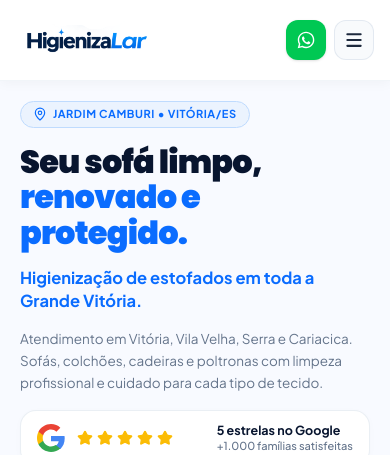
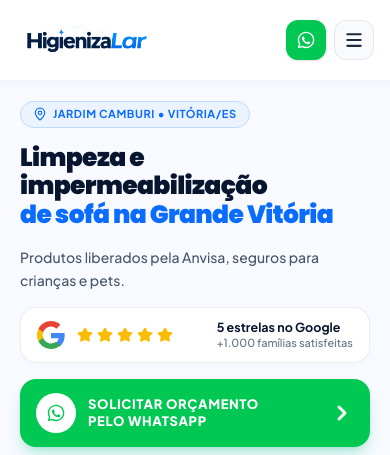
Before and after one commit to Eduardacardosopesado-wq/Higieniza-Lar-2, a React (Vite) app: page / in a window 390 px wide. Shown: the top 455 px of the page. Built offline with nearby package versions, Linux system fonts and the light colour scheme.

Commit message:
feat(hero): update title and subtitle copy
Refine the hero section messaging to focus on service offering and safety, and improve responsiveness of the headline typography.

```diff
--- a/src/components/Hero.tsx
+++ b/src/components/Hero.tsx
@@ -127,19 +127,14 @@
         </div>
 
         {/* 2. Título (H1) */}
-        <h1 className="text-[32px] font-black tracking-tight leading-[1.12] font-['Poppins',sans-serif] text-left">
-          <span className="text-[#08152F] block">Seu sofá limpo,</span>
-          <span className="text-[#0A6CFF] block">renovado e protegido.</span>
+        <h1 className="text-[25px] xs:text-[28px] sm:text-[32px] font-black tracking-tight leading-[1.15] font-['Poppins',sans-serif] text-left">
+          <span className="text-[#08152F] block">Limpeza e impermeabilização</span>
+          <span className="text-[#0A6CFF] block">de sofá na Grande Vitória</span>
         </h1>
 
-        {/* 3. Subtítulo em Destaque Azul */}
-        <p className="text-[#0A6CFF] font-bold text-[16.5px] leading-snug text-left">
-          Higienização de estofados em toda a Grande Vitória.
-        </p>
-
-        {/* 4. Descrição / Texto de Apoio */}
-        <p className="text-[#64748B] text-[13.5px] leading-relaxed text-left font-normal">
-          Atendimento em Vitória, Vila Velha, Serra e Cariacica. Sofás, colchões, cadeiras e poltronas com limpeza profissional e cuidado para cada tipo de tecido.
+        {/* 3. Subtítulo */}
+        <p className="text-[14px] xs:text-[15px] sm:text-[16px] text-[#475569] font-medium leading-relaxed text-left">
+          Produtos liberados pela Anvisa, seguros para crianças e pets.
         </p>
 
 
@@ -248,14 +243,14 @@
             </div>
 
             {/* 2. Título Principal em Duas Linhas */}
-            <h1 className="text-4xl lg:text-[3.25rem] xl:text-[3.65rem] font-black tracking-tight leading-[1.12] font-['Poppins',sans-serif]">
-              <span className="text-[#08152F] block">Seu sofá limpo, renovado e</span>
-              <span className="text-[#1677FF] block">seguro para quem você ama.</span>
+            <h1 className="text-3xl lg:text-[2.75rem] xl:text-[3.15rem] font-black tracking-tight leading-[1.14] font-['Poppins',sans-serif]">
+              <span className="text-[#08152F] block">Limpeza e impermeabilização</span>
+              <span className="text-[#1677FF] block">de sofá na Grande Vitória</span>
             </h1>
 
             {/* 3. Subtítulo Descritivo */}
-            <p className="text-[16.5px] lg:text-[18px] text-[#475569] font-medium leading-relaxed">
-              Higienização e impermeabilização de estofados com produtos <span className="font-semibold text-slate-700">liberados pela Anvisa</span>, seguros para crianças e pets. Atendemos Jardim Camburi e <span className="font-semibold text-slate-700">toda a Grande Vitória</span>.
+            <p className="text-[16px] lg:text-[17.5px] text-[#475569] font-medium leading-relaxed">
+              Produtos liberados pela Anvisa, seguros para crianças e pets.
             </p>
 
             {/* 4. Card Social Proof Oficial Google (Idêntico à referência) */}
```
